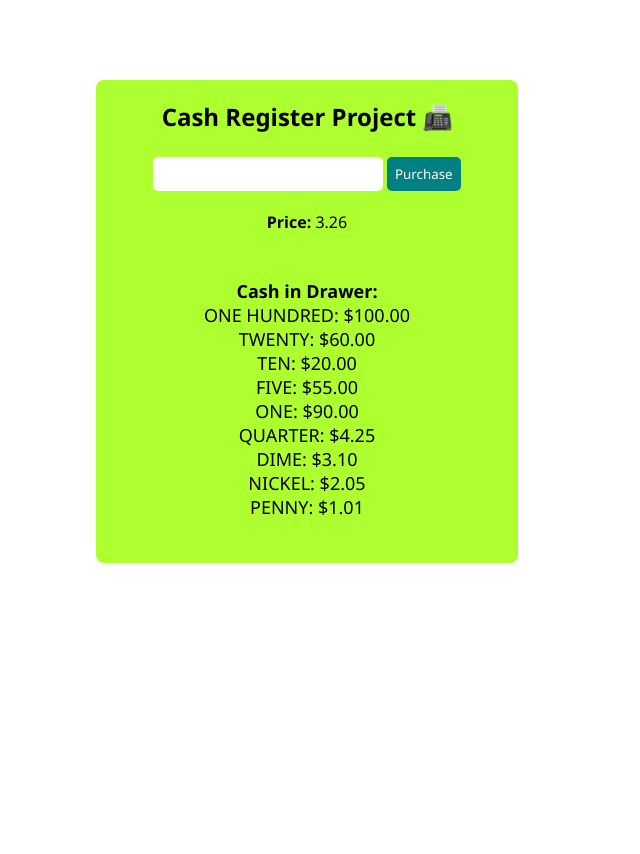
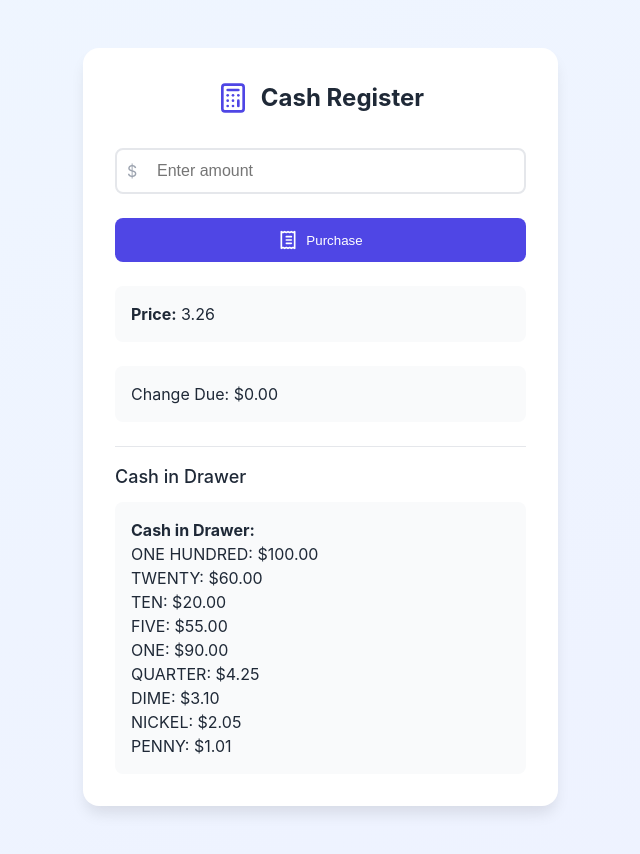
Before and after one commit to joseomarrb/Caja-Registradora, a plain HTML site: page index.html in a window 1280 px wide. Shown: the whole page, without its empty margins (333-973 px from the left). Before the commit the page ends 800 px from the top, so only its background shows below. Drawn offline with Linux system fonts and the light colour scheme.

Commit message:
Proyecto Caja Registradora Completado

```diff
--- a/index.html
+++ b/index.html
@@ -8,29 +8,40 @@
 </head>
 <body>
 
-    <main id="container">
-        <h2>Cash Register Project 📠</h2>
-        <input autocomplete="off" type="text" id="cash">
-        <button id="purchase-btn">Purchase</button>
-        <p id="price"></p>
-        <p id="change"></p><br>
-        <div id="change-due"></div>
-        <div id="cash-in-drawer"></div>
-    </main>
+    <div class="container">
+        <main class="register-container">
+            <section class="header">
+                <svg class="calculator-icon" xmlns="http://www.w3.org/2000/svg" width="24" height="24" viewBox="0 0 24 24" fill="none" stroke="currentColor" stroke-width="2" stroke-linecap="round" stroke-linejoin="round"><rect width="16" height="20" x="4" y="2" rx="2"/><line x1="8" x2="16" y1="6" y2="6"/><line x1="16" x2="16" y1="14" y2="18"/><path d="M16 10h.01"/><path d="M12 10h.01"/><path d="M8 10h.01"/><path d="M12 14h.01"/><path d="M8 14h.01"/><path d="M12 18h.01"/><path d="M8 18h.01"/></svg>
+                <h2>Cash Register</h2>
+            </section>
 
-    <!-- <main class="container">
-        <div class="form-box">
-            <h2>Caja Registradora 💸📠</h2>
-            <form id="input-form">
-                <input type="text" id="cash" placeholder="" required>
-                <button type="submit" id="purchase-btn">Purchase</button>
-                <p id="price"></p>
-                <p id="change"></p><br>
-                <div id="change-due"></div>
-                <div id="cash-in-drawer"></div>
-            </form>
-        </div>
-    </main> -->
+            <section class="content">
+                <div class="input-wrapper">
+                    <span class="dollar-sign">$</span>
+                    <input type="text" id="cash" placeholder="Enter amount" autocomplete="off">
+                </div>
+
+                <button id="purchase-btn">
+                    <svg class="receipt-icon" xmlns="http://www.w3.org/2000/svg" width="20" height="20" viewBox="0 0 24 24" fill="none" stroke="currentColor" stroke-width="2" stroke-linecap="round" stroke-linejoin="round"><path d="M4 2v20l2-1 2 1 2-1 2 1 2-1 2 1 2-1 2 1V2l-2 1-2-1-2 1-2-1-2 1-2-1-2 1-2-1Z"/><path d="M16 8h-6"/><path d="M16 12h-6"/><path d="M16 16h-6"/></svg>
+                    Purchase
+                </button>
+
+                <div class="info-box">
+                    <p id="price">Total Price: $0.00</p>
+                </div>
+
+                <div class="info-box">
+                    <p id="change">Change Due: $0.00</p>
+                    <div id="change-due"></div>
+                </div>
+
+                <div class="drawer-section">
+                    <h3>Cash in Drawer</h3>
+                    <div id="cash-in-drawer" class="info-box"></div>
+                </div>
+            </section>
+        </main>
+    </div>
 
     <script src="script.js"></script>
 </body>
--- a/styles.css
+++ b/styles.css
@@ -1,51 +1,138 @@
 * {
+    margin: 0;
     padding: 0;
-    margin: 0;
     box-sizing: border-box;
-    font-family: 'Segoe UI', Tahoma, Geneva, Verdana, sans-serif;
 }
 
-#container {
-    width: 33%;
-    margin-left: auto;
-    margin-right: auto;
-    background-color: greenyellow;
-    text-align: center;
-    margin-top: 10vh;
-    padding: 20px;
-    border-radius: 8px;
+body {
+    display: flex;
+    align-items: center;
+    justify-content: center;
+    font-family: -apple-system, BlinkMacSystemFont, "Segoe UI", Roboto, "Helvetica Neue", Arial, sans-serif;
+    color: #1f2937;
+    line-height: 1.5;
+    background: linear-gradient(to bottom right, #eff6ff, #eef2ff);
+    min-height: 100vh;
+    padding: 3rem 1rem;
 }
 
-h2 {
-    margin-bottom: 1.5rem;
+.container {
+    max-width: 28rem;
+    margin: 0 auto;
+}
+
+.register-container {
+    width: 475px;
+    background: white;
+    border-radius: 1rem;
+    box-shadow: 0 10px 15px -3px rgba(0, 0, 0, 0.1);
+    padding: 2rem;
+}
+
+.header {
+    display: flex;
+    align-items: center;
+    justify-content: center;
+    gap: 0.75rem;
+    margin-bottom: 2rem;
+}
+
+.header h2 {
+    font-size: 1.5rem;
+    font-weight: 700;
+    color: #1f2937;
+}
+
+.calculator-icon {
+    width: 2rem;
+    height: 2rem;
+    color: #4f46e5;
+}
+
+.content {
+    display: flex;
+    flex-direction: column;
+    gap: 1.5rem;
+}
+
+.input-wrapper {
+    position: relative;
+}
+
+.dollar-sign {
+    position: absolute;
+    left: 0.75rem;
+    top: 50%;
+    transform: translateY(-50%);
+    color: #9ca3af;
 }
 
 input {
-    border: none;
+    width: 100%;
+    padding: 0.75rem 1rem 0.75rem 2.5rem;
+    border: 2px solid #e5e7eb;
+    border-radius: 0.5rem;
+    font-size: 1rem;
+    transition: all 0.2s;
+}
+
+input:focus {
     outline: none;
-    padding: 8px;
-    border-radius: 5px;
-    margin-bottom: 20px;
-    width: 60%;
+    border-color: #4f46e5;
+    box-shadow: 0 0 0 3px rgba(79, 70, 229, 0.2);
 }
 
 button {
+    width: 100%;
+    background-color: #4f46e5;
+    color: white;
+    padding: 0.75rem 1.5rem;
     border: none;
+    border-radius: 0.5rem;
+    font-weight: 500;
     cursor: pointer;
-    padding: 8px;
-    border-radius: 5px;
-    background-color: teal;
-    color: white;
+    display: flex;
+    align-items: center;
+    justify-content: center;
+    gap: 0.5rem;
+    transition: background-color 0.2s;
 }
 
-#change-due, #cash-in-drawer {
-    margin-bottom: 1.5rem;
-    font-size: 18px;
+button:hover {
+    background-color: #4338ca;
 }
 
-@media only screen and (max-width: 500px) {
-    #container {
-        width: 90%;
-        margin-top: 15vh;
-    }
+.receipt-icon {
+    width: 1.25rem;
+    height: 1.25rem;
 }
+
+.info-box {
+    background-color: #f9fafb;
+    padding: 1rem;
+    border-radius: 0.5rem;
+}
+
+.drawer-section {
+    border-top: 1px solid #e5e7eb;
+    padding-top: 1rem;
+}
+
+.drawer-section h3 {
+    font-size: 1.125rem;
+    font-weight: 500;
+    margin-bottom: 0.75rem;
+}
+
+#cash-in-drawer > div {
+    display: flex;
+    justify-content: space-between;
+    align-items: center;
+    padding: 0.25rem 0;
+}
+
+#change-due > p {
+    font-size: 0.875rem;
+    color: #4b5563;
+    padding: 0.125rem 0;
+}
```
